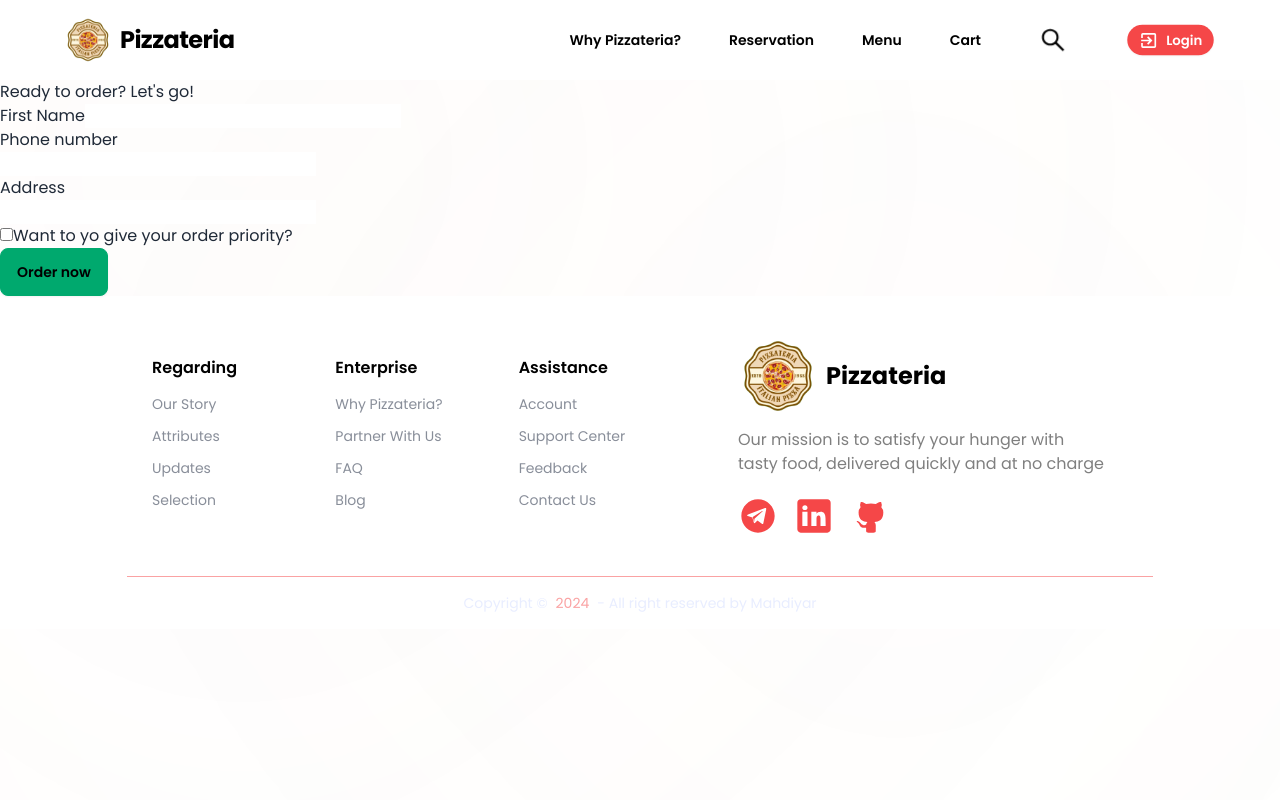
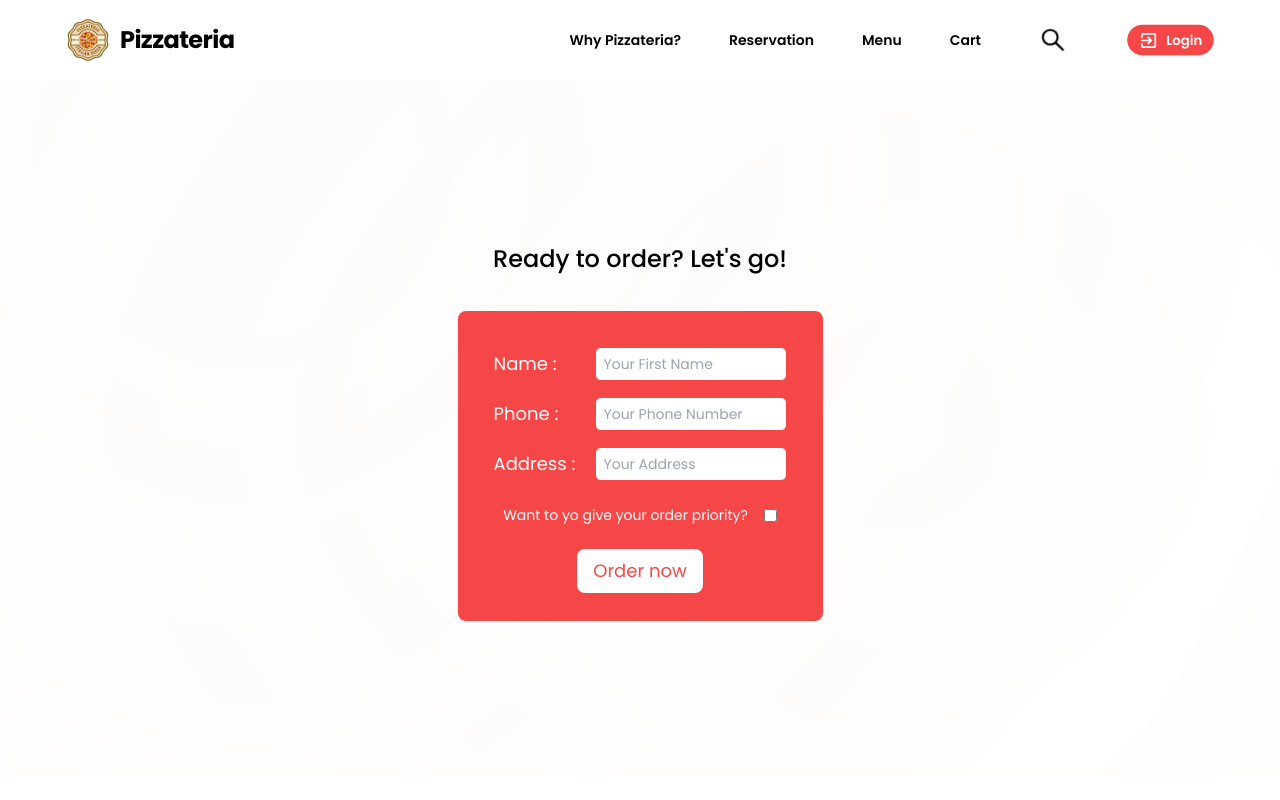
Before and after one commit to Mahdiyar733/Pizzateria, a React (Vite) app: page /order/new in a window 1280 px wide. Shown: the top 800 px of the page. Built offline with nearby package versions, Linux system fonts and the light colour scheme; what tailwindcss-animated would draw is missing.

Commit message:
cart fixed

```diff
--- a/src/features/cart/Cart.jsx
+++ b/src/features/cart/Cart.jsx
@@ -3,42 +3,25 @@ import { Link } from "react-router-dom";
 
 import CartItem, { CartItemModalBox } from "./CartItem";
 import { createContext, useEffect, useState } from "react";
-import { clearList } from "./cartSlice";
+import {
+	clearList,
+	getCart,
+	getCartQuantity,
+	getTotalPrice,
+} from "./cartSlice";
 import EmptyCart from "./EmptyCart";
-import { ScrollUp } from "../utils/helpers";
-
-// const fakeCart = [
-// 	{
-// 		pizzaId: 12,
-// 		name: "Mediterranean",
-// 		quantity: 2,
-// 		unitPrice: 16,
-// 		totalPrice: 32,
-// 	},
-// 	{
-// 		pizzaId: 6,
-// 		name: "Vegetale",
-// 		quantity: 1,
-// 		unitPrice: 13,
-// 		totalPrice: 13,
-// 	},
-// 	{
-// 		pizzaId: 11,
-// 		name: "Spinach and Mushroom",
-// 		quantity: 1,
-// 		unitPrice: 15,
-// 		totalPrice: 15,
-// 	},
-// ];
+import { formatCurrency, ScrollUp } from "../utils/helpers";
 
 export const CartItemContext = createContext();
 
 function Cart() {
 	const [isOpenDetails, setIsOpenDetails] = useState(false);
 	const [currItem, setCurrItem] = useState("");
+	const username = useSelector((state) => state.user.username);
+	const cart = useSelector(getCart);
+	const cartQuantity = useSelector(getCartQuantity);
+	const totalPrice = useSelector(getTotalPrice);
 	const dis = useDispatch();
-	const username = useSelector((state) => state.user.username);
-	const cart = useSelector((state) => state.cart.cart);
 
 	function handleClear() {
 		dis(clearList());
@@ -47,7 +30,7 @@ function Cart() {
 
 	useEffect(() => {
 		ScrollUp();
-	}, []);
+	}, [cart]);
 
 	return (
 		<div className="h-[90vh] px-4 py-10 sm:p-20 w-dvw flex justify-center relative">
@@ -82,6 +65,22 @@ function Cart() {
 							</div>
 							<CartItemModalBox item={currItem} />
 						</CartItemContext.Provider>
+						<div className="mb-1 w-full flex flex-row items-center justify-center tracking-normal text-black text-lg font-medium gap-3">
+							<h2 className="animate-fade-up animate-duration-500">
+								Total Price :{" "}
+							</h2>
+							<span className=" tracking-wide text-base  text-RED rounded-md px-2 py-1 animate-fade-down animate-duration-500">
+								{formatCurrency(totalPrice)}
+							</span>
+						</div>
+						<div className="mb-7 w-full flex flex-row items-center justify-center tracking-normal text-black text-lg font-medium gap-3">
+							<h2 className="animate-fade-up animate-duration-500">
+								Number of pizzas:{" "}
+							</h2>
+							<span className=" tracking-wide text-base text-RED rounded-md px-2 py-1 animate-fade-down animate-duration-500">
+								{cartQuantity}
+							</span>
+						</div>
 						<div className="w-full flex flex-row items-center gap-3 px-4 sm:px-16">
 							<Link
 								to="/order/new"
--- a/src/features/cart/EmptyCart.jsx
+++ b/src/features/cart/EmptyCart.jsx
@@ -2,7 +2,8 @@ function EmptyCart() {
 	return (
 		<div>
 			<p className="text-black font-normal">
-				Your cart is still empty. Start adding some pizzas :)
+				Your cart is still empty. Start adding some{" "}
+				<span className="text-RED font-medium">pizzas </span> :)
 			</p>
 		</div>
 	);
--- a/src/features/cart/cartSlice.js
+++ b/src/features/cart/cartSlice.js
@@ -1,22 +1,7 @@
 import { createSlice } from "@reduxjs/toolkit";
 
 const initialState = {
-	cart: [
-		// {
-		// 	id: 11,
-		// 	name: "Spinach and Mushroom",
-		// 	quantity: 1,
-		// 	unitPrice: 15,
-		// 	totalPrice: 15,
-		// },
-		// {
-		// 	id: 10,
-		// 	name: "Peperonii",
-		// 	quantity: 2,
-		// 	unitPrice: 20,
-		// 	totalPrice: 20,
-		// },
-	],
+	cart: [],
 };
 
 const cartReducer = createSlice({
@@ -36,10 +21,10 @@ const cartReducer = createSlice({
 		},
 		decrease(state, action) {
 			const item = state.cart.find((item) => item.id == action.payload);
-			if (item.quantity > 1) {
-				item.quantity--;
-				item.totalPrice = item.quantity * item.unitPrice;
-			}
+			item.quantity--;
+			item.totalPrice = item.quantity * item.unitPrice;
+			if (item.quantity === 0)
+				cartReducer.caseReducers.deleteItem(state, action);
 		},
 		clearList(state) {
 			state.cart = [];
@@ -51,3 +36,15 @@ export const { addItem, deleteItem, increase, decrease, clearList } =
 	cartReducer.actions;
 
 export default cartReducer.reducer;
+
+export const getCart = (state) => state.cart.cart;
+
+export const getCartQuantity = (state) =>
+	state.cart.cart.reduce((prev, curr) => {
+		return prev + curr.quantity;
+	}, 0);
+
+export const getTotalPrice = (state) =>
+	state.cart.cart.reduce((prev, curr) => {
+		return prev + curr.unitPrice * curr.quantity;
+	}, 0);
--- a/src/features/order/CreateOrder.jsx
+++ b/src/features/order/CreateOrder.jsx
@@ -41,52 +41,62 @@ function CreateOrder() {
 	console.log(r);
 
 	return (
-		<div>
-			<h2>Ready to order? Let&apos;s go!</h2>
+		<div className="h-[87dvh] w-full flex justify-center items-center flex-col gap-7 text-black">
+			<h2 className="text-center text-2xl font-medium text-black py-2 px-3 rounded-lg">
+				Ready to order? Let&apos;s go!
+			</h2>
 
-			<Form method="POST">
-				<div>
-					<label>First Name</label>
+			<Form
+				method="POST"
+				className="flex flex-col items-center text-lg bg-RED px-0 py-7 rounded-lg text-RED w-5/6 max-w-[365px]">
+				<div className="w-full flex flex-row items-center justify-between px-4 sm:px-9 gap-4 rounded-md py-2">
+					<label className="text-white">Name :</label>
 					<input
+						className="bg-white border text-black border-solid border-RED rounded-md  py-1.5 pl-2 text-sm w-40 sm:w-48 sm:hover:bg-PINK focus:w-44 transition-all duration-300 capitalize focus:outline-none focus:border-black"
 						type="text"
+						spellCheck={false}
+						placeholder="Your first name"
 						name="customer"
 						required
 					/>
 				</div>
-
-				<div>
-					<label>Phone number</label>
-					<div>
+				<div className="w-full flex flex-row items-center justify-between px-4 sm:px-9 gap-4 rounded-md py-2">
+					<label className="text-white">Phone :</label>
 					<input
+						className="bg-white border text-black border-solid border-RED rounded-md  py-1.5 pl-2 text-sm w-40 sm:w-48 sm:hover:bg-PINK focus:w-44 transition-all duration-300 capitalize focus:outline-none focus:border-black"
 						type="tel"
+						spellCheck={false}
+						placeholder="Your phone number"
 						name="phone"
 						required
 					/>
 				</div>
-				</div>
-
-				<div>
-					<label>Address</label>
-					<div>
+				<div className="w-full flex flex-row items-center justify-between px-4 sm:px-9 gap-4 rounded-md py-2">
+					<label className="text-white">Address :</label>
 					<input
+						className="bg-white border text-black border-solid border-RED rounded-md  py-1.5 px-2 text-sm w-40 sm:w-48 sm:hover:bg-PINK focus:w-44 transition-all duration-300 capitalize focus:outline-none focus:border-black"
 						type="text"
+						spellCheck={false}
+						placeholder="Your address"
 						name="address"
 						required
 					/>
 				</div>
-				</div>
-
-				<div>
+				<div className="w-full flex flex-row items-center justify-center px-4 sm:px-9 gap-4 rounded-md py-4 mb-2">
+					<label
+						className="text-white text-xs sm:text-sm cursor-pointer"
+						htmlFor="priority">
+						Want to yo give your order priority?
+					</label>
 					<input
+						className="bg-white cursor-pointer"
 						type="checkbox"
 						name="priority"
 						id="priority"
 						// value={withPriority}
 						// onChange={(e) => setWithPriority(e.target.checked)}
 					/>
-					<label htmlFor="priority">Want to yo give your order priority?</label>
 				</div>
-
 				<div>
 					<input
 						type="hidden"
@@ -94,7 +104,7 @@ function CreateOrder() {
 						value={JSON.stringify(cart)}
 					/>
 					<button
-						className="btn btn-success"
+						className="bg-white py-2 px-4 rounded-lg hover:bg-PINK hover:text-white transition-colors duration-300 font-normal"
 						disabled={r?.phone}>
 						{isSubmitting ? "Placing order . . ." : "Order now"}
 					</button>
--- a/src/features/ui/Error.jsx
+++ b/src/features/ui/Error.jsx
@@ -14,7 +14,7 @@ function NotFound() {
 				- {err.data || err.message}
 			</p>
 			<button
-				className="bg-RED px-5 font-normal py-2 text-white flex justify-center items-start rounded-lg"
+				className="bg-RED px-5 font-normal py-2 text-white flex justify-center items-start rounded-lg sm:hover:bg-PINK transition-colors duration-300"
 				onClick={() => navigate(-1)}>
 				&larr; Go back
 			</button>
--- a/src/features/ui/HomePage/Section-three/Pizza.jsx
+++ b/src/features/ui/HomePage/Section-three/Pizza.jsx
@@ -50,6 +50,8 @@ function Pizza({ item, viewAmount = 0 }) {
 		</PizzaContext.Provider>
 	);
 }
+
+// --------------------------------------------- Pizza Cart --------------------------------------------- //
 
 function PizzaCart() {
 	const nav = useNavigate();
@@ -154,6 +156,8 @@ function PizzaCart() {
 	);
 }
 
+// --------------------------------------------- Laptop Pizza --------------------------------------------- //
+
 function LaptopPizza({ children }) {
 	const { viewAmount, soldOut } = useContext(PizzaContext);
 	return (
--- a/src/features/ui/HomePage/Section-three/Section-three.jsx
+++ b/src/features/ui/HomePage/Section-three/Section-three.jsx
@@ -4,6 +4,7 @@ import MotionDiv from "../../../utils/MotionDiv";
 import MenuHeader from "./MenuHeader";
 import { Link, useLoaderData } from "react-router-dom";
 import IngredientsModal from "../../../menu/IngredientsModal";
+import { Toaster } from "react-hot-toast";
 
 function SectionThree() {
 	const menu = useLoaderData();
@@ -17,6 +18,12 @@ function SectionThree() {
 			<MotionDiv>
 				<MenuHeader />
 			</MotionDiv>
+			<div>
+				<Toaster
+					position="bottom-left"
+					reverseOrder={true}
+				/>
+			</div>
 			<div className="flex flex-col items-center gap-7 sm:gap-9 sm:flex-row justify-evenly">
 				<MotionDiv type="3">
 					<div
```
Lines whose indentation alone changed are shown as unchanged.
